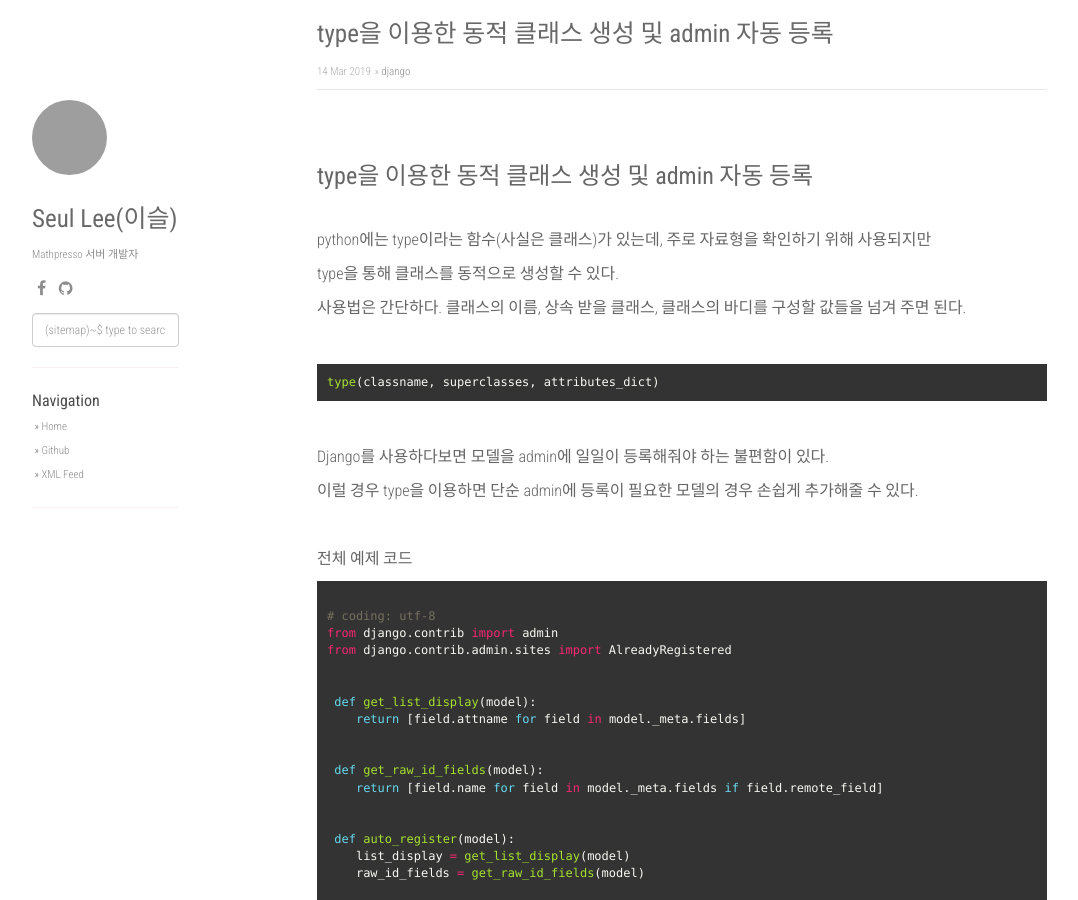
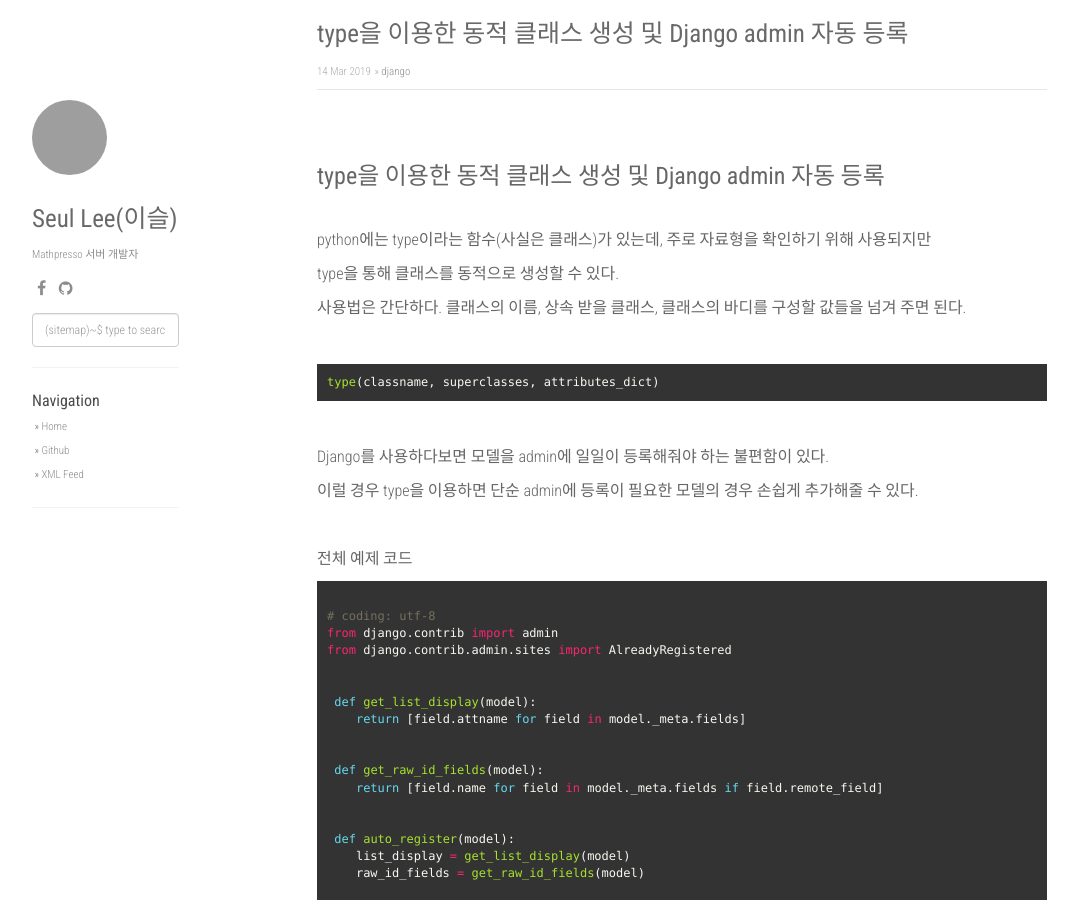
Before and after one commit to lee-seul/lee-seul.github.com, a Jekyll site: the page built from _posts/2019-03-14-django-admin-auto-register-by-type.markdown, in a window 1280 px wide and 900 px high. Shown: the whole window, without its empty margins (53-1131 px from the left). Built offline with Jekyll 4.4.1, drawn with Linux system fonts in a browser that asks for light colours; nearby versions of some CDN libraries; comment, search, counter and statistics services are not loaded; grey boxes are pictures that could not be loaded.

Commit message:
제목 수정

```diff
--- a/_posts/2019-03-14-django-admin-auto-register-by-type.markdown
+++ b/_posts/2019-03-14-django-admin-auto-register-by-type.markdown
@@ -1,6 +1,6 @@
 ---
 layout: post
-title: "type을 이용한 동적 클래스 생성 및 admin 자동 등록 "
+title: "type을 이용한 동적 클래스 생성 및 Django admin 자동 등록 "
 date: 2019-03-14 11:34:57 +0900
 categories: [django]
 encoding: UTF-8
@@ -9,7 +9,7 @@
 <br>
 <br>
 
-### type을 이용한 동적 클래스 생성 및 admin 자동 등록
+### type을 이용한 동적 클래스 생성 및 Django admin 자동 등록
 
 <br>
 
```
